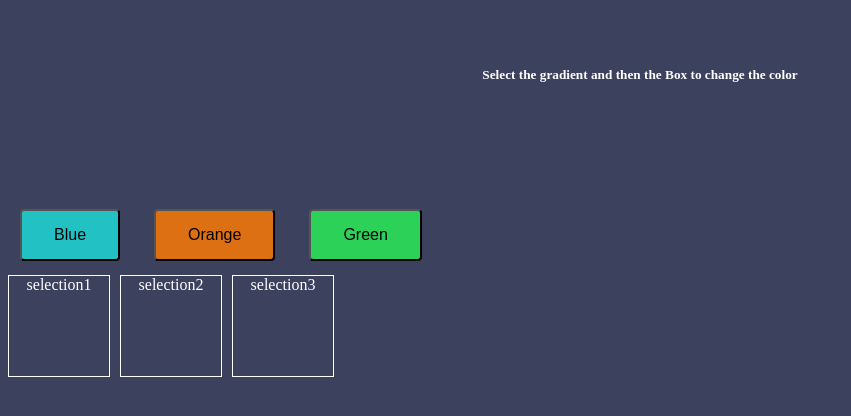
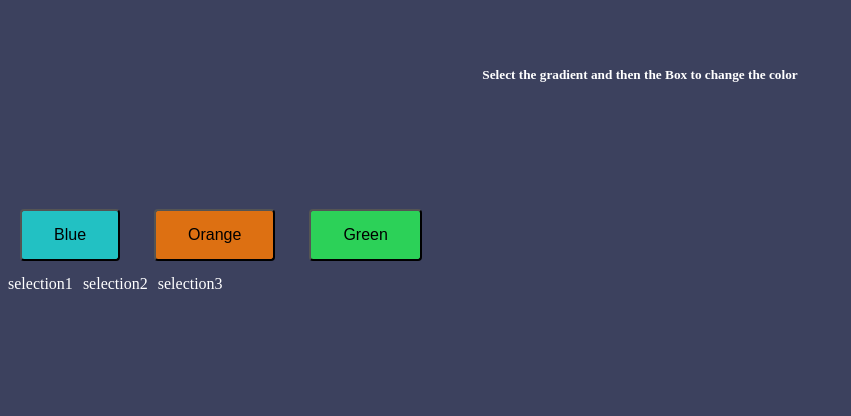
Before and after one commit to acciojob/passing-handler-prop-react-Mazhar-54321, a React app: page / in a window 1280 px wide. Shown: the top 416 px of the page, without its empty margins (0-851 px from the left). Built offline with nearby package versions, Linux system fonts and the light colour scheme.

Commit message:
refactored11

```diff
--- a/src/components/App.js
+++ b/src/components/App.js
@@ -1,4 +1,3 @@
-// src/components/App.js
 import React, { useState } from "react";
 import "../styles/App.css";
 import Selection from "./Selection";
@@ -33,8 +32,8 @@ const App = () => {
     colorName: ""
   });
 
-  const applyColor = (updateStyle) => {
-    updateStyle(nextBackground);
+  const applyColor = (setBoxStyle) => {
+    setBoxStyle(nextBackground);
   };
 
   return (
--- a/src/components/ColourSelector.js
+++ b/src/components/ColourSelector.js
@@ -1,4 +1,3 @@
-// src/components/ColourSelector.js
 import React from "react";
 
 const ColourSelector = ({ config, selectNextBackground }) => {
@@ -7,7 +6,7 @@ const ColourSelector = ({ config, selectNextBackground }) => {
   const handleClick = () => {
     selectNextBackground({
       background: background,
-      colorName: key // Important for test id
+      colorName: key
     });
   };
 
--- a/src/components/Selection.js
+++ b/src/components/Selection.js
@@ -1,28 +1,23 @@
-// src/components/Selection.js
 import React, { useState } from "react";
 import "../styles/App.css";
 
 const Selection = ({ data, applyColor }) => {
-  const [background, setBackground] = useState({
+  const [boxStyle, setBoxStyle] = useState({
     background: "",
     colorName: ""
   });
 
   const handleClick = () => {
-    applyColor(setBackground); // Apply current selected color
+    applyColor(setBoxStyle); // apply the selected color to this box
   };
 
   return (
     <div
-     className="fix-box"
+      className="fix-box"
+      data-testid={boxStyle.colorName}
       onClick={handleClick}
-      data-testid={background.colorName}
       style={{
-        width: "100px",
-        height: "100px",
-        backgroundColor: background.background,
-        textAlign: "center",
-        border: "1px solid white"
+        backgroundColor: boxStyle.background
       }}
     >
       {data}
```
